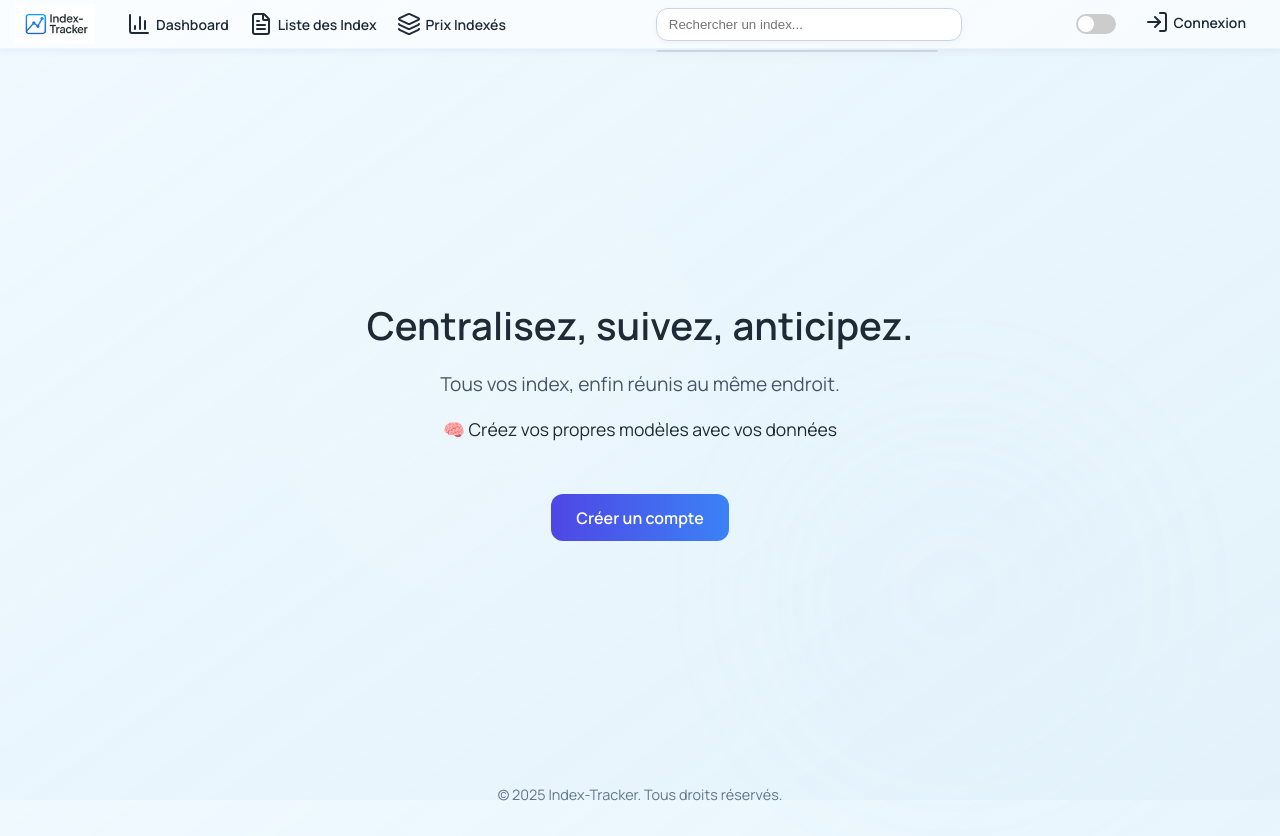
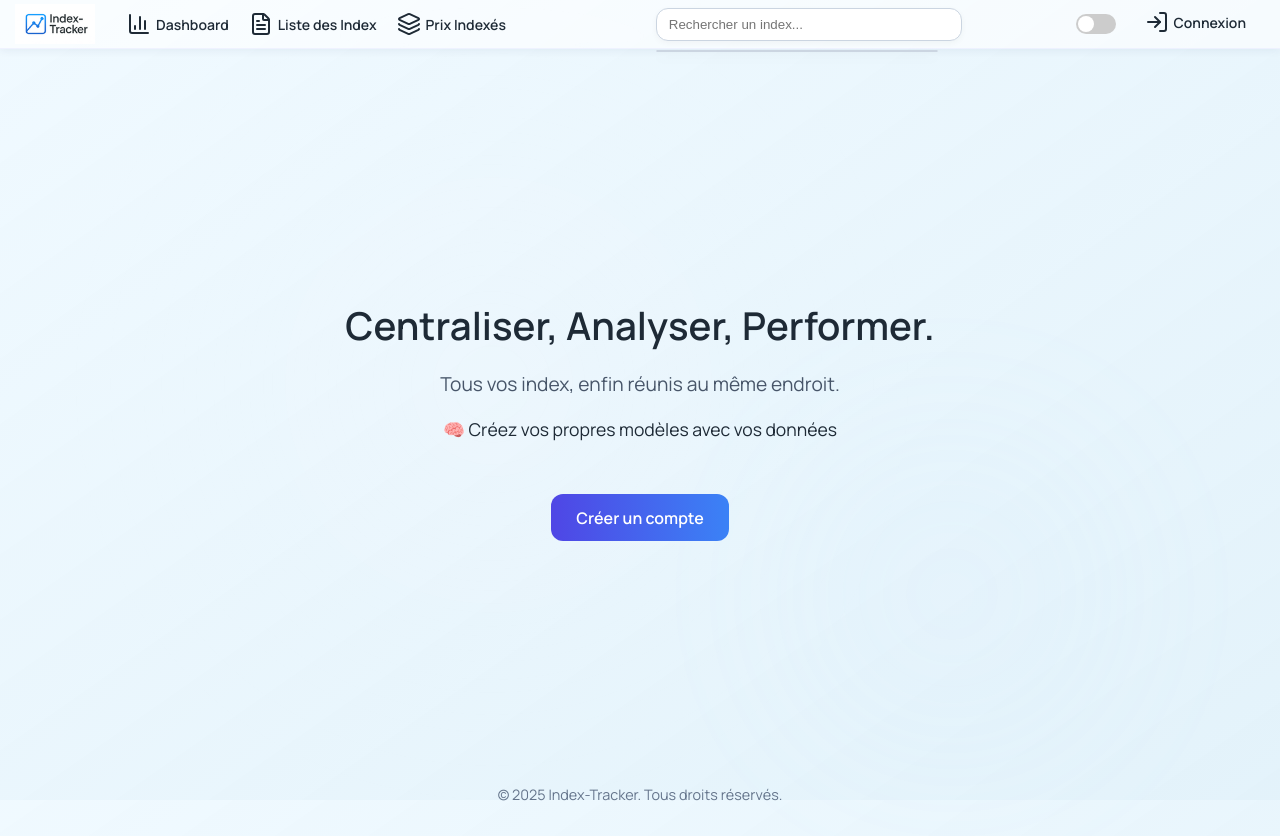
Before and after one commit to utis82/Index-tracker, a Django app: page / in a window 1280 px wide. Run offline with Django 5.2, Linux system fonts and the light colour scheme; some libraries are stand-ins or nearby versions.

Commit message:
changement des verbes sur Home

```diff
--- a/main/templates/home.html
+++ b/main/templates/home.html
@@ -18,7 +18,7 @@
   </svg>
 
   <div class="hero-content">
-    <h1 class="hero-title">Centralisez, suivez, anticipez.</h1>
+    <h1 class="hero-title">Centraliser, Analyser, Performer.</h1>
     <p class="hero-subtitle">Tous vos index, enfin réunis au même endroit.</p>
 
     <div class="rotating-wrapper">
```
